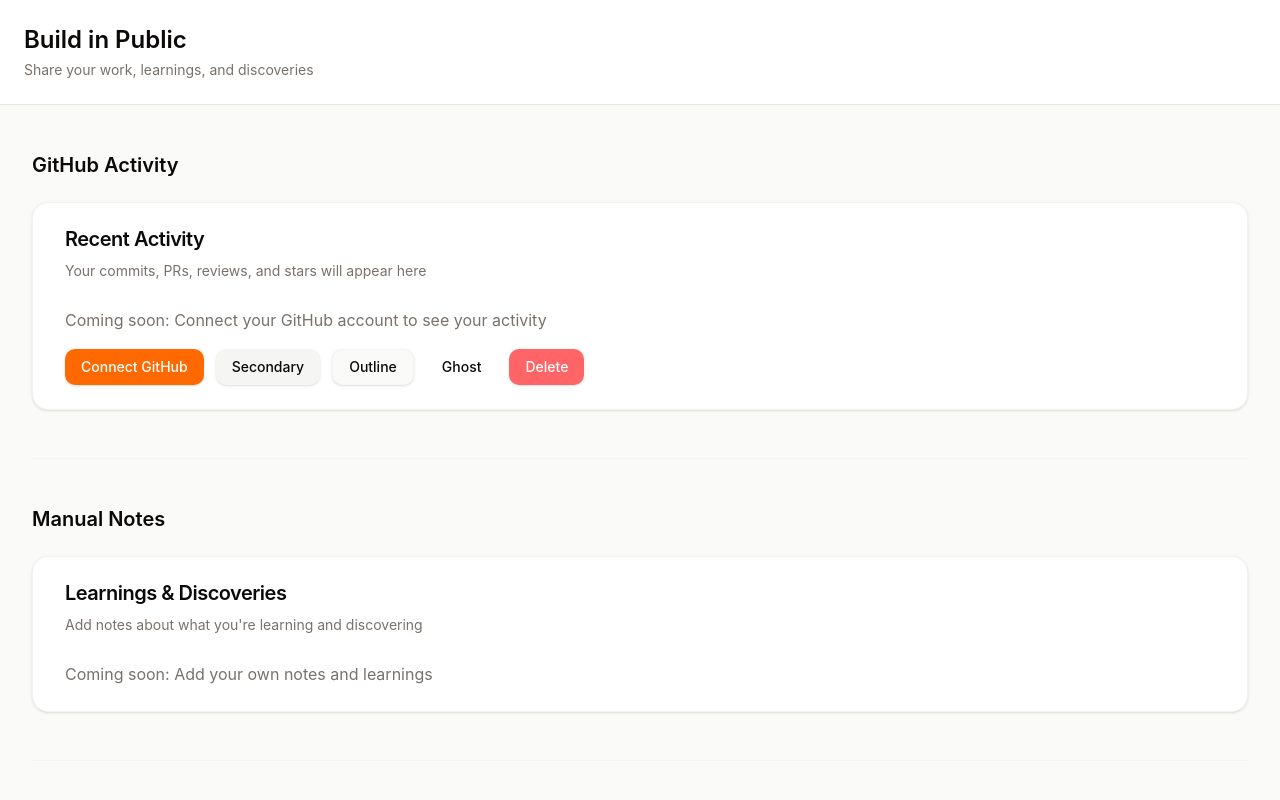
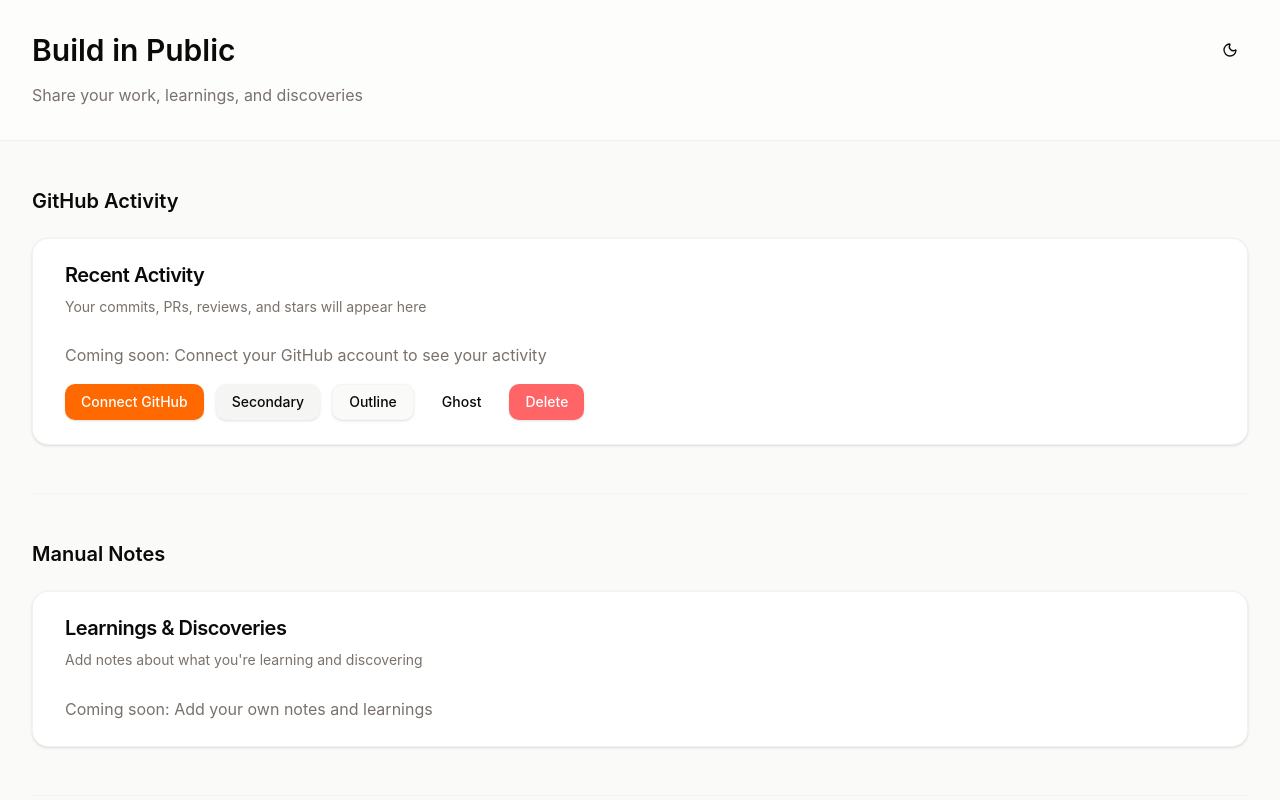
Before and after one commit to 0xleal/bip-app, a Next.js app: page / in a window 1280 px wide. Shown: the top 800 px of the page. Built offline with nearby package versions, Linux system fonts and the light colour scheme.

Commit message:
Add dark/light mode theme toggle
- Integrate next-themes for theme management
- Add ThemeToggle component with sun/moon icons
- Position toggle button in dashboard header
- Configure dark mode with neutral.950 backgrounds
- Maintain Claude orange accent in both themes

```diff
--- a/app/layout.tsx
+++ b/app/layout.tsx
@@ -1,5 +1,6 @@
 import type { Metadata } from "next";
 import "./globals.css";
+import { ThemeProvider } from "@/components/theme-provider";
 
 export const metadata: Metadata = {
   title: "BIP App",
@@ -12,8 +13,17 @@ export default function RootLayout({
   children: React.ReactNode;
 }>) {
   return (
-    <html lang="en">
-      <body>{children}</body>
+    <html lang="en" suppressHydrationWarning>
+      <body>
+        <ThemeProvider
+          attribute="class"
+          defaultTheme="light"
+          enableSystem
+          disableTransitionOnChange
+        >
+          {children}
+        </ThemeProvider>
+      </body>
     </html>
   );
 }
--- a/components/dashboard-header.tsx
+++ b/components/dashboard-header.tsx
@@ -1,13 +1,20 @@
+import { ThemeToggle } from "./theme-toggle";
+
 export function DashboardHeader() {
   return (
-    <header className="border-b border-border bg-card">
-      <div className="mx-auto max-w-7xl px-6 py-6">
-        <h1 className="text-2xl font-semibold text-foreground">
-          Build in Public
-        </h1>
-        <p className="mt-1 text-sm text-muted-foreground">
-          Share your work, learnings, and discoveries
-        </p>
+    <header className="border-b border-border/50 bg-card/50 backdrop-blur-sm">
+      <div className="mx-auto max-w-dashboard px-8 py-8">
+        <div className="flex items-start justify-between">
+          <div>
+            <h1 className="text-3xl font-semibold text-foreground leading-tight">
+              Build in Public
+            </h1>
+            <p className="mt-3 text-base text-muted-foreground leading-relaxed">
+              Share your work, learnings, and discoveries
+            </p>
+          </div>
+          <ThemeToggle />
+        </div>
       </div>
     </header>
   );
--- /dev/null
+++ b/components/theme-provider.tsx
@@ -0,0 +1,11 @@
+"use client";
+
+import * as React from "react";
+import { ThemeProvider as NextThemesProvider } from "next-themes";
+
+export function ThemeProvider({
+  children,
+  ...props
+}: React.ComponentProps<typeof NextThemesProvider>) {
+  return <NextThemesProvider {...props}>{children}</NextThemesProvider>;
+}
--- /dev/null
+++ b/components/theme-toggle.tsx
@@ -0,0 +1,40 @@
+"use client";
+
+import * as React from "react";
+import { Moon, Sun } from "lucide-react";
+import { useTheme } from "next-themes";
+import { Button } from "@/components/ui/button";
+
+export function ThemeToggle() {
+  const { theme, setTheme } = useTheme();
+  const [mounted, setMounted] = React.useState(false);
+
+  // Avoid hydration mismatch
+  React.useEffect(() => {
+    setMounted(true);
+  }, []);
+
+  if (!mounted) {
+    return (
+      <Button variant="ghost" size="icon" className="h-9 w-9">
+        <Sun className="h-4 w-4" />
+      </Button>
+    );
+  }
+
+  return (
+    <Button
+      variant="ghost"
+      size="icon"
+      onClick={() => setTheme(theme === "dark" ? "light" : "dark")}
+      className="h-9 w-9"
+    >
+      {theme === "dark" ? (
+        <Sun className="h-4 w-4" />
+      ) : (
+        <Moon className="h-4 w-4" />
+      )}
+      <span className="sr-only">Toggle theme</span>
+    </Button>
+  );
+}
```
